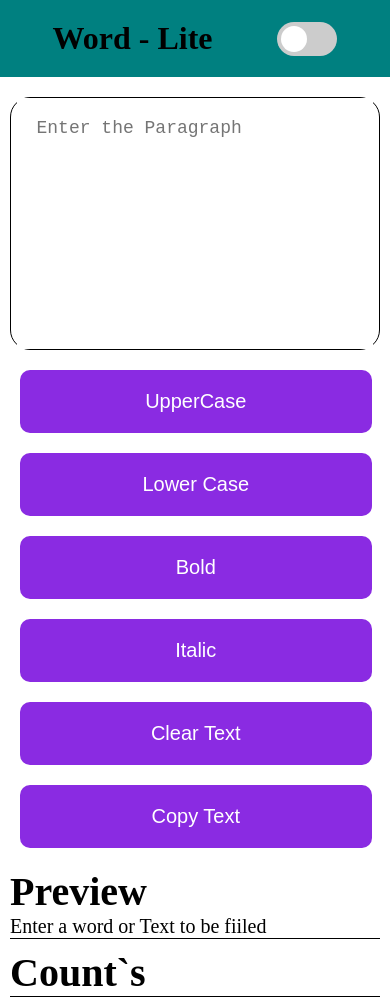
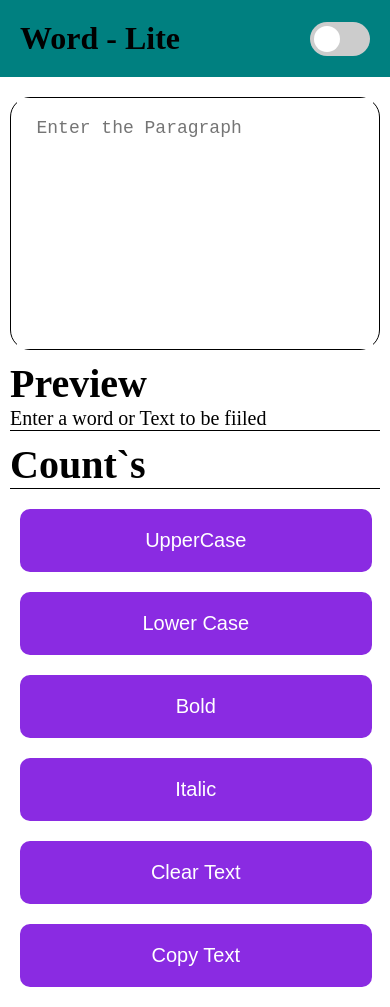
Before and after one commit to iprincekumarsingh/word-lite, a plain HTML site: page index.html in a window 390 px wide. Drawn offline with Linux system fonts and the light colour scheme.

Commit message:
fix preview

```diff
--- a/index.html
+++ b/index.html
@@ -30,6 +30,14 @@
                <textarea id="ptext" onkeyup="preview()" placeholder="Enter the Paragraph" cols="30"
                     rows="10"></textarea>
           </div>
+          <div class="preview">
+               <h1>Preview</h1>
+               <p id="previewtext"></p>
+          </div>
+          <div class="preview">
+               <h1>Count`s</h1>
+               <p id="counttext"></p>
+          </div>
           <div class="switches">
                <button onclick="converToUpperCase()">UpperCase</button>
                <button>Lower Case</button>
@@ -39,14 +47,7 @@
                <button onclick="clr()">Copy Text</button>
 
           </div>
-          <div class="preview">
-               <h1>Preview</h1>
-               <p id="previewtext"></p>
-          </div>
-          <div class="preview">
-               <h1>Count`s</h1>
-               <p id="counttext"></p>
-          </div>
+
      </div>
      </script>
      <script src="script.js"></script>
--- a/style.css
+++ b/style.css
@@ -8,7 +8,7 @@
      display: flex;
      align-items: center;
      padding: 20px;
-     justify-content: space-around;
+     justify-content: space-between;
      background-color: teal;
 }
 nav ul li{
@@ -90,6 +90,7 @@ button{
      text-transform: uppercase;
 }
 .switch {
+     outline: none;
      position: relative;
      display: inline-block;
      width: 60px;
@@ -162,6 +163,10 @@ button{
           outline: none;
           color: white;
           cursor: pointer;
+
+      }
+      button{
+           order: -1;
       }
 
 }
```
